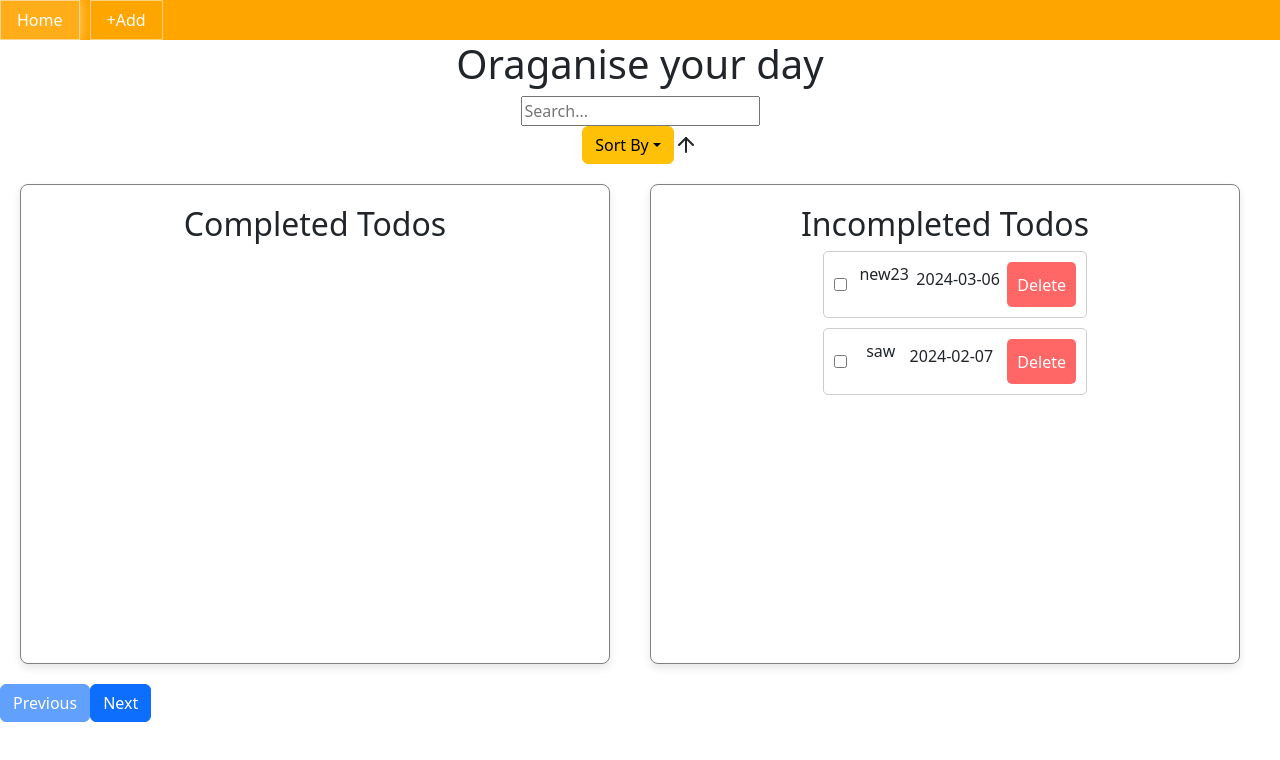
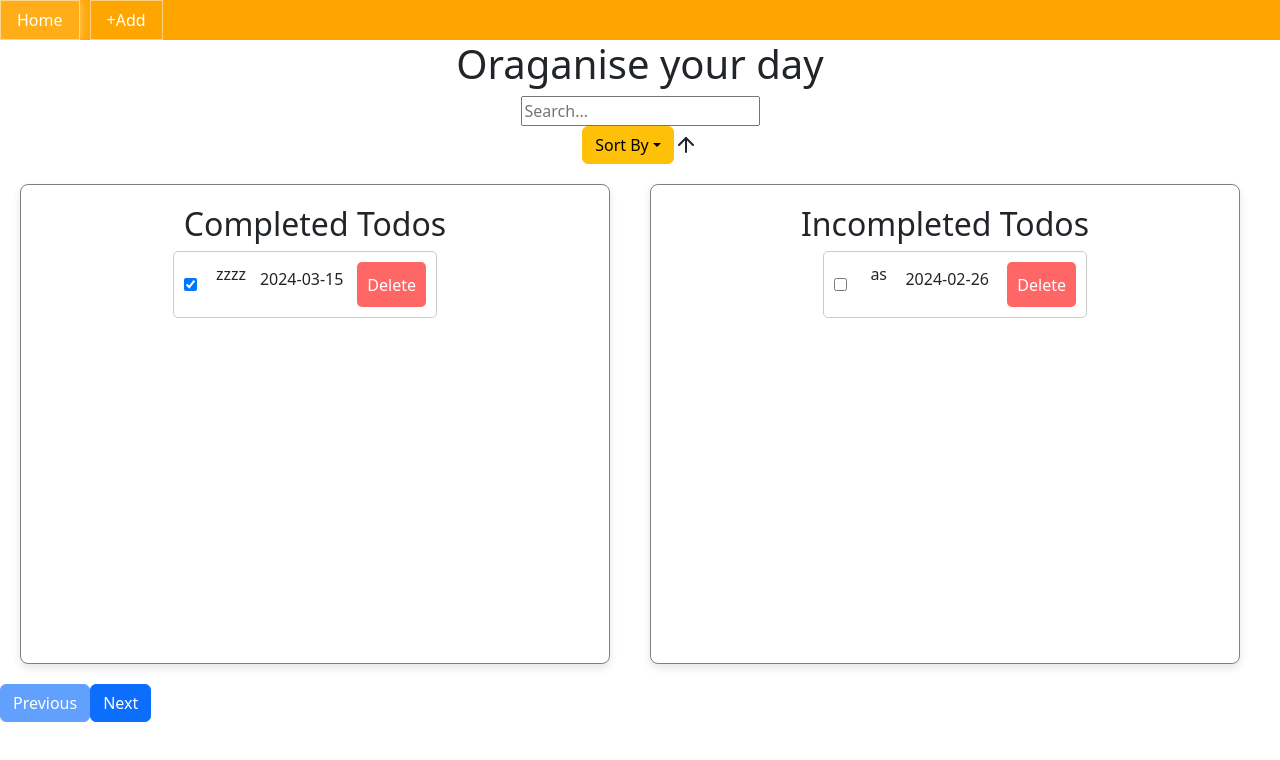
Before and after one commit to Smokashi23/React_assignment, a React (Create React App) app: page / in a window 1280 px wide. Shown: the top 760 px of the page. Built offline with nearby package versions, Linux system fonts and the light colour scheme; data requests are answered from the project's data file.

Commit message:
useReducer Modified

```diff
--- a/db.json
+++ b/db.json
@@ -1,22 +1,10 @@
 {
   "data": [
-    {
-      "id": "beb2",
-      "todo": "new23",
-      "date": "2024-03-06",
-      "completed": false
-    },
-    {
-      "id": "fe6a",
-      "todo": "saw",
-      "date": "2024-02-07",
-      "completed": false
-    },
     {
       "id": "db92",
       "todo": "zzzz",
       "date": "2024-03-15",
-      "completed": false
+      "completed": true
     },
     {
       "id": "7e41",
@@ -28,13 +16,13 @@
       "id": "1ec3",
       "todo": "wcevew",
       "date": "2024-04-01",
-      "completed": false
+      "completed": true
     },
     {
       "id": "6f22",
       "todo": "pagination",
       "date": "2024-03-13",
-      "completed": false
+      "completed": true
     },
     {
       "todo": "fwf",
@@ -45,7 +33,7 @@
     {
       "todo": "dd",
       "date": "2024-02-27",
-      "completed": false,
+      "completed": true,
       "id": "dNBu9cv"
     },
     {
--- /dev/null
+++ b/src/action/Action.tsx
@@ -0,0 +1,34 @@
+import TodoComponent from "../models/todoItem";
+
+export const TODO_ACTIONS = {
+  SET_TODO: "SET_TODO",
+  SET_SEARCH: "SET_SEARCH",
+  SET_SORT_BY: "SET_SORT_BY",
+  SET_SORT_ORDER:"SET_SORT_ORDER",
+  SET_TOTAL_PAGES: "SET_TOTAL_PAGES"
+};
+
+export const setTodoAction = (payload: TodoComponent[]) => ({
+  type: TODO_ACTIONS.SET_TODO,
+  payload: payload,
+});
+
+export const setSearchAction = (text: string) => ({
+  type: TODO_ACTIONS.SET_SEARCH,
+  payload: text,
+});
+
+export const setSortByAction = (criteria: string) => ({
+  type: TODO_ACTIONS.SET_SORT_BY,
+  payload: criteria,
+});
+
+export const setSortOrderAction = (order: string) => ({
+  type: TODO_ACTIONS.SET_SORT_ORDER,
+  payload: order,
+});
+
+export const setTotalPagesAction = (totalPages: number) => ({
+  type: TODO_ACTIONS.SET_TOTAL_PAGES,
+  payload: totalPages,
+});
--- a/src/components/FetchData.tsx
+++ b/src/components/FetchData.tsx
@@ -45,6 +45,7 @@ export default function useFetchData(url: string, page: number) {
       return response.json();
     }
   );
+    console.log(data);
 
   return { data, loading: isLoading, error: isError, refetchData: refetch };
 }
--- a/src/container/SearchContainer.tsx
+++ b/src/container/SearchContainer.tsx
@@ -28,7 +28,7 @@ import React, { useState } from "react";
 import Search from "../components/Search";
 
 interface SearchContainerProps {
-  setSearch: React.Dispatch<React.SetStateAction<string>>;
+  setSearch: (text:string)=>void;
   filterTodo:Function
 }
 
--- a/src/container/TodoContainer.tsx
+++ b/src/container/TodoContainer.tsx
@@ -6,7 +6,7 @@ import TodoComponent from "../models/todoItem";
 import SearchContainer from "./SearchContainer";
 import SortContainer from "./SortContainer";
 import axios from "axios";
-
+import { TODO_ACTIONS, setSearchAction, setSortByAction, setSortOrderAction, setTodoAction } from "../action/Action";
 
 interface ListProps {
   data: TodoComponent[];
@@ -30,18 +30,17 @@ const initialState: State = {
   totalPages: 3,
 };
 
-
 function reducer(state: State, action: any): State {
   switch (action.type) {
-    case "SET_TODOLIST":
+    case TODO_ACTIONS.SET_TODO:
       return { ...state, todolist: action.payload };
-    case "SET_SEARCH_TEXT":
+    case TODO_ACTIONS.SET_SEARCH:
       return { ...state, searchText: action.payload };
-    case "SET_SORT_BY":
+    case TODO_ACTIONS.SET_SORT_BY:
       return { ...state, sortBy: action.payload, sortOrder: "asc" };
-    case "SET_SORT_ORDER":
+    case TODO_ACTIONS.SET_SORT_ORDER:
       return { ...state, sortOrder: action.payload };
-    case "SET_TOTAL_PAGES":
+    case TODO_ACTIONS.SET_TOTAL_PAGES:
       return { ...state, totalPages: action.payload };
     default:
       return state;
@@ -53,14 +52,12 @@ function TodoContainer({
   goToPage,
   currentPage,
 }: ListProps) {
-
   const [state, dispatch] = useReducer(reducer, initialState);
   const { todolist, searchText, sortBy, sortOrder, totalPages } = state;
   const navigate = useNavigate();
 
-
   useEffect(() => {
-    dispatch({ type: "SET_TODOLIST", payload: data });
+    dispatch(setTodoAction(data));
   }, [data]);
 
   useEffect(() => {
@@ -72,10 +69,11 @@ function TodoContainer({
       axios.delete(`http://localhost:8000/data/${item.id}`),
     {
       onSuccess: (data, item: TodoComponent) => {
-        dispatch({
-          type: "SET_TODOLIST",
-          payload: todolist.filter((todo) => todo.id !== item.id),
-        });
+        // dispatch({
+        //   type: "Set_Todo",
+        //   payload: todolist.filter((todo) => todo.id !== item.id),
+        // });
+          dispatch(setTodoAction([]))
         alert("Todo deleted successfully");
       },
       onError: (error, item: TodoComponent) => {
@@ -92,13 +90,9 @@ function TodoContainer({
         })
         .then((response) => response.data),
     {
-      onSuccess: (updatedTodo: TodoComponent) => {
-        dispatch({
-          type: "SET_TODOLIST",
-          payload: todolist.map((todo) =>
-            todo.id === updatedTodo.id ? updatedTodo : todo
-          ),
-        });
+      onSuccess: (updatedTodo: TodoComponent[]) => {
+         dispatch(setTodoAction([]));
+         refetchData()
       },
       onError: (error) => {
         console.error("Error updating todo:", error);
@@ -116,10 +110,10 @@ function TodoContainer({
 
   const handleSort = (criteria: string) => {
     if (criteria === sortBy) {
-      dispatch({ type: "SET_SORT_ORDER", payload: sortOrder === "asc" ? "desc" : "asc" });
+      dispatch(setSortOrderAction(sortOrder === "asc" ? "desc" : "asc"));
     } else {
-      dispatch({ type: "SET_SORT_BY", payload: criteria });
-      dispatch({ type: "SET_SORT_ORDER", payload: "asc" });
+      dispatch(setSortByAction(criteria));
+      dispatch(setSortOrderAction("asc"));
     }
   };
 
@@ -144,11 +138,12 @@ function TodoContainer({
     return 0;
   });
 
+
   return (
     <div>
       <SearchContainer
-         setSearch={(text) => dispatch({ type: "SET_SEARCH_TEXT", payload: text })}
-         filterTodo={() => { }}
+        setSearch={(text:string) => dispatch(setSearchAction(text))}
+        filterTodo={() => {}}
       />
       <SortContainer
         handleSort={handleSort}
```
